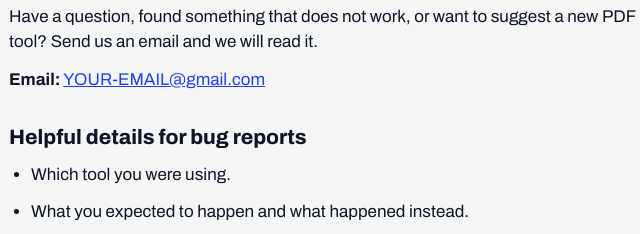
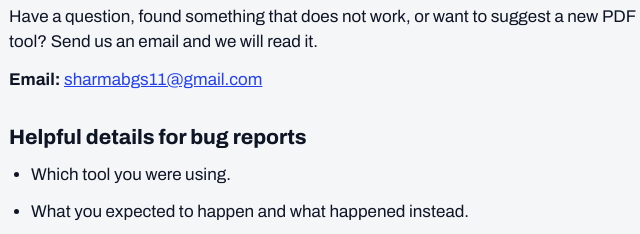
Before and after one commit to Aayush16Ak/pdf-editor, a plain HTML site: page contact.html in a window 1280 px wide. Shown: the part 152-386 px from the top of the page, 241-881 px from the left. Drawn offline with Linux system fonts and the light colour scheme.

Commit message:
Add files via upload

```diff
--- a/contact.html
+++ b/contact.html
@@ -25,7 +25,7 @@
   <div class="page">
     <h1>Contact us</h1>
     <p>Have a question, found something that does not work, or want to suggest a new PDF tool? Send us an email and we will read it.</p>
-    <p><strong>Email:</strong> <a href="mailto:YOUR-EMAIL@gmail.com">YOUR-EMAIL@gmail.com</a></p>
+    <p><strong>Email:</strong> <a href="mailto:sharmabgs11@gmail.com">sharmabgs11@gmail.com</a></p>
     <h2>Helpful details for bug reports</h2>
     <ul>
       <li>Which tool you were using.</li>
```
